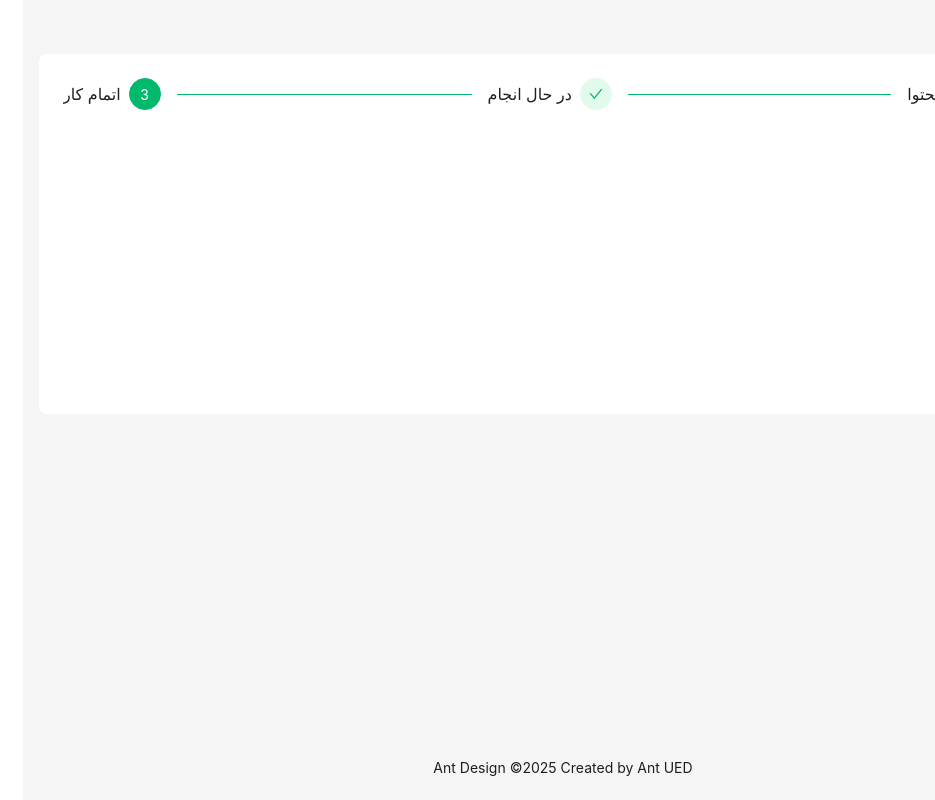
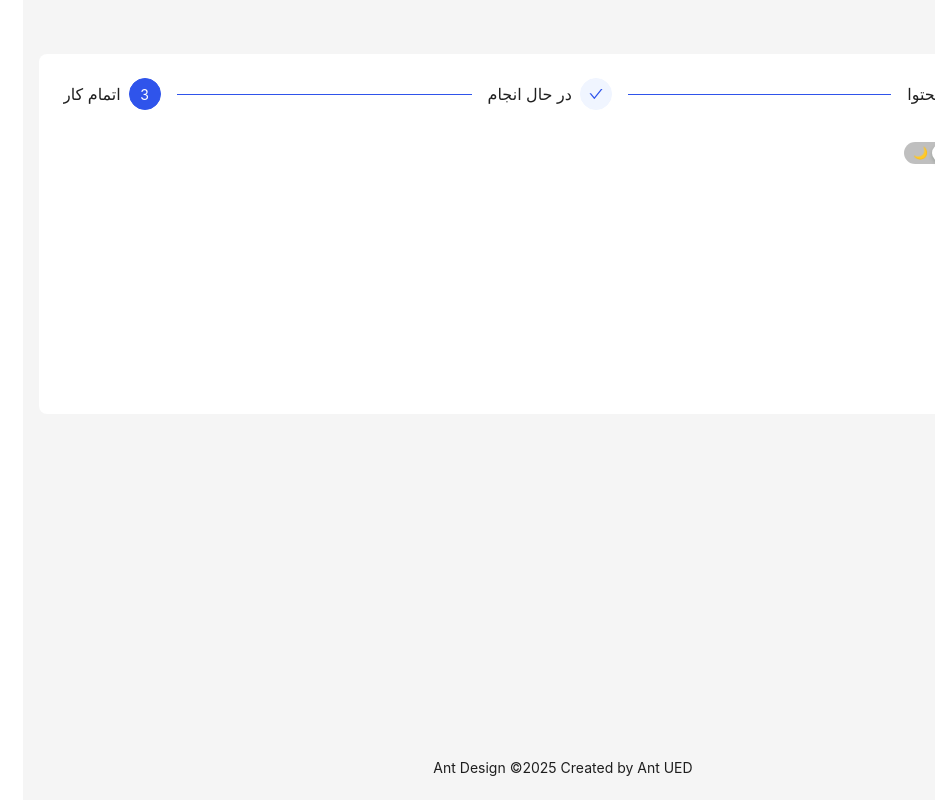
Before and after one commit to Pouria-Farahani-developer/standalone-nx, a Next.js app: page /Home in a window 1280 px wide. Shown: the whole page, without its empty margins (345-1280 px from the left). Built offline with nearby package versions, Linux system fonts and the light colour scheme; what @ant-design/nextjs-registry would draw is missing.

Commit message:
config switch theme

```diff
--- a/libs/ui-kit/src/index.ts
+++ b/libs/ui-kit/src/index.ts
@@ -1 +1,3 @@
-export * from './theme/theme'
+export * from './theme/theme';
+export { ThemeProvider, useTheme } from './theme/ThemeContext';
+export { default as ThemeWrapper } from './theme/ThemeWrapper';
--- /dev/null
+++ b/libs/ui-kit/src/theme/ThemeContext.tsx
@@ -0,0 +1,36 @@
+"use client"
+import React, { createContext, useContext, useState, useEffect } from 'react';
+
+interface ThemeContextType {
+  isDarkMode: boolean;
+  toggleTheme: () => void;
+}
+
+const ThemeContext = createContext({ isDarkMode: false, toggleTheme: () => {} });
+
+export const ThemeProvider: React.FC<{ children: React.ReactNode }> = ({ children }) => {
+  const [isDarkMode, setIsDarkMode] = useState(false);
+  const [mounted, setMounted] = useState(false); // Prevents SSR hydration errors
+
+
+  useEffect(() => {
+    const storedTheme = localStorage.getItem('theme');
+    setIsDarkMode(storedTheme === 'dark');
+    setMounted(true);
+  }, []);
+
+
+  return (
+    <ThemeContext.Provider value={{ isDarkMode, toggleTheme: () => setIsDarkMode((prev) => !prev) }}>
+      {mounted ? children : null} {/* Prevents mismatches */}
+    </ThemeContext.Provider>
+  );
+};
+
+export const useTheme = () => {
+  const context = useContext(ThemeContext);
+  if (!context) {
+    throw new Error('useTheme must be used within a ThemeProvider');
+  }
+  return context;
+};
--- /dev/null
+++ b/libs/ui-kit/src/theme/ThemeWrapper.tsx
@@ -0,0 +1,20 @@
+"use client";
+
+import { ReactNode } from 'react';
+import { ConfigProvider } from 'antd';
+import { AntdRegistry } from '@ant-design/nextjs-registry';
+import { useTheme } from './ThemeContext';
+import { lightTheme, darkTheme } from '@myapp/libs/ui-kit';
+import fa_IR from 'antd/lib/locale/fa_IR';
+
+const ThemeWrapper = ({ children }: { children: ReactNode }) => {
+  const { isDarkMode } = useTheme();
+
+  return (
+    <ConfigProvider locale={fa_IR} direction="rtl" theme={isDarkMode ? darkTheme : lightTheme}>
+      <AntdRegistry>{children}</AntdRegistry>
+    </ConfigProvider>
+  );
+};
+
+export default ThemeWrapper;
--- a/libs/ui-kit/src/theme/theme.tsx
+++ b/libs/ui-kit/src/theme/theme.tsx
@@ -1,5 +1,25 @@
-export const themeToken = {
-  token:{
-    colorPrimary:'#00b96b'
-  }
-}
+import { theme } from 'antd';
+
+export const lightTheme = {
+  algorithm: theme.defaultAlgorithm,
+  token: {
+    colorPrimary: '#2f54eb',
+    colorInfo: '#2f54eb',
+    fontSize: 14,
+    wireframe: false,
+    colorSuccess: '#52c41a',
+  },
+};
+
+export const darkTheme = {
+  algorithm: theme.darkAlgorithm,
+  token: {
+    colorPrimary: '#1890ff',
+    colorInfo: '#1890ff',
+    fontSize: 14,
+    wireframe: false,
+    colorSuccess: '#52c41a',
+    colorBgBase: '#141414',
+    colorTextBase: '#ffffff',
+  },
+};
--- a/src/app/Home/components/app/app.tsx
+++ b/src/app/Home/components/app/app.tsx
@@ -1,8 +1,9 @@
 import React, { useState } from 'react';
-import { Breadcrumb, Button, Layout, Menu, Steps, Switch, theme } from 'antd';
+import { Breadcrumb, Layout, Menu, Steps, Switch, theme } from 'antd';
 import { changeLanguage, useTr } from '@myapp/libs/translation';
 import { breadcrumbItems, items, stepItems } from '../../utils';
 import i18n from 'i18next';
+import { useTheme } from '@myapp/libs/ui-kit';
 
 const { Content, Footer, Sider } = Layout;
 
@@ -10,6 +11,8 @@ const App: React.FC = () => {
   const [t] = useTr();
 
   const [collapsed, setCollapsed] = useState(false);
+
+  const { isDarkMode, toggleTheme } = useTheme();
 
   const handleChange = () => {
     if (i18n.language === 'fa') {
@@ -51,10 +54,18 @@ const App: React.FC = () => {
             }}
           >
             <Steps direction="horizontal" current={2} items={stepItems(t)} />
-            <Switch onChange={handleChange} style={{ margin: '2rem 0' }} />
-            <div>
-              <Button type={'primary'}>hi</Button>
-            </div>
+            <Switch
+              onChange={handleChange}
+              style={{ margin: '2rem' }}
+              checkedChildren={'fa'}
+              unCheckedChildren={'en'}
+            />
+            <Switch
+              checked={isDarkMode}
+              onChange={toggleTheme}
+              checkedChildren="☀️"
+              unCheckedChildren="🌙"
+            />
           </div>
         </Content>
         <Footer style={{ textAlign: 'center' }}>
--- a/src/app/layout.tsx
+++ b/src/app/layout.tsx
@@ -1,22 +1,16 @@
 import React from 'react';
-import { ConfigProvider } from 'antd';
-import { AntdRegistry } from '@ant-design/nextjs-registry';
-import fa_IR from 'antd/lib/locale/fa_IR';
-import 'antd/dist/reset.css'; // Reset Ant Design styles
-import '@ant-design/v5-patch-for-react-19'; // Ensure compatibility for React 19
-import './global.css'; // Import your global CSS file
-import { themeToken } from '@myapp/libs/ui-kit';
+import 'antd/dist/reset.css';
+import '@ant-design/v5-patch-for-react-19';
+import './global.css';
+import { ThemeProvider, ThemeWrapper } from '@myapp/libs/ui-kit';
 
 const RootLayout = ({ children }: React.PropsWithChildren) => (
   <html lang="fa">
-    <body>
-      <ConfigProvider
-        locale={fa_IR}
-        direction="rtl"
-        theme={themeToken}>
-        <AntdRegistry>{children}</AntdRegistry>
-      </ConfigProvider>
-    </body>
+  <body>
+  <ThemeProvider>
+    <ThemeWrapper>{children}</ThemeWrapper>
+  </ThemeProvider>
+  </body>
   </html>
 );
 
```
